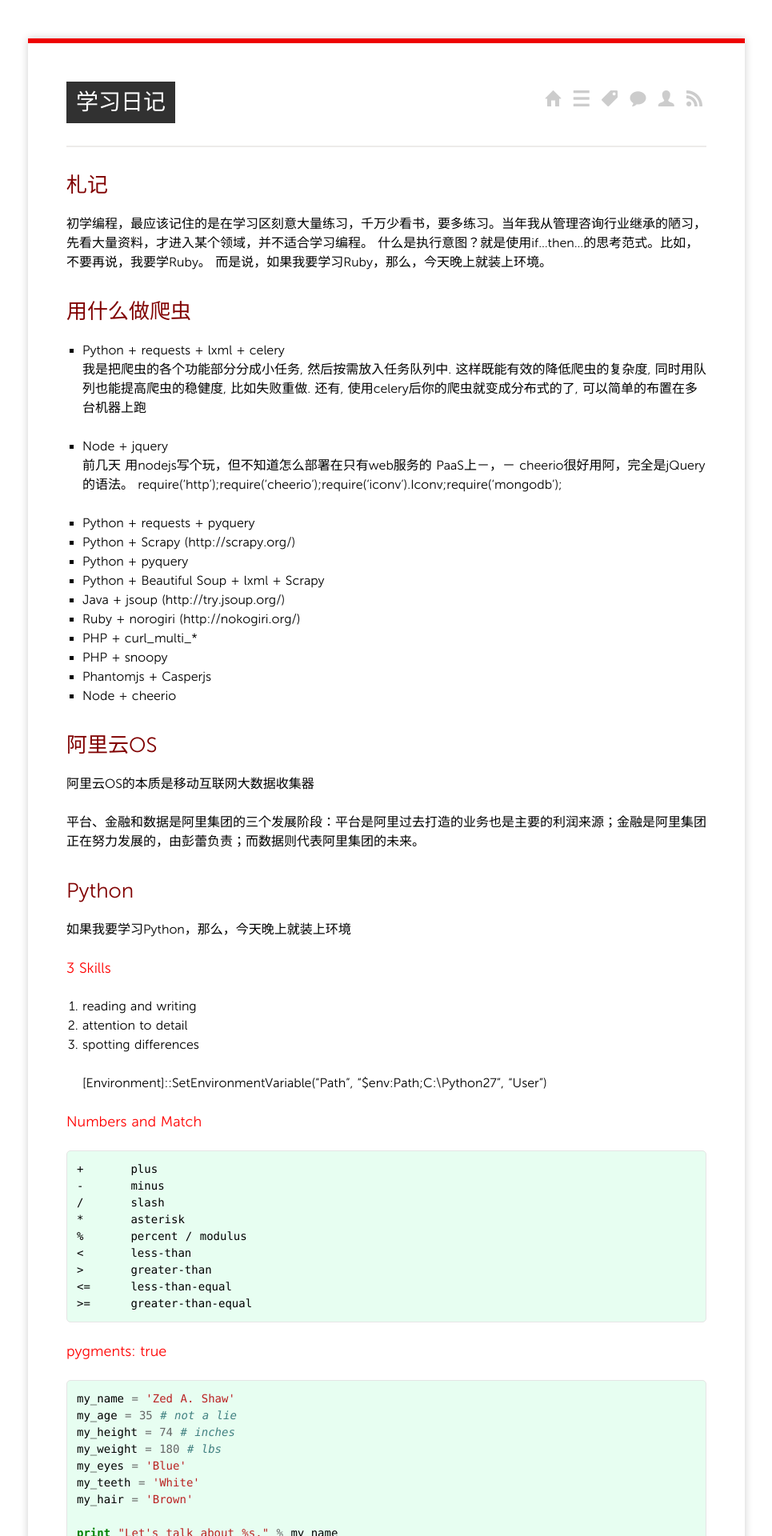
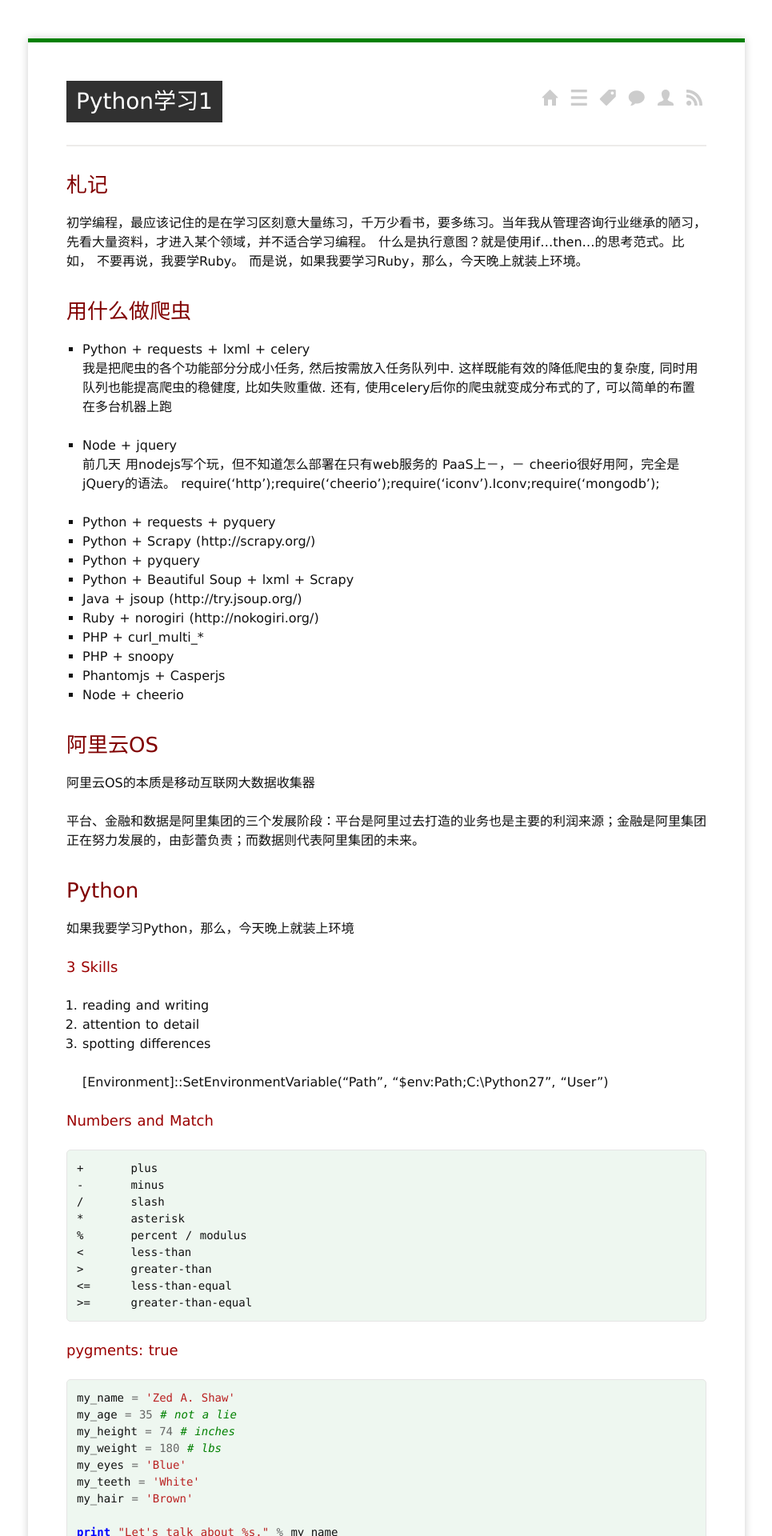
Before and after one commit to yujialive/yujialive.github.io, a Jekyll site: the page built from _posts/2014/2014-03-08-daily-notes.md, in a window 1280 px wide. Shown: the top 1920 px of the page at 80% size, without its empty margins (157-1122 px from the left). Built offline with Jekyll 4.4.1, drawn with Linux system fonts in a browser that asks for light colours; Markdown is read by kramdown in place of the engine named in the settings; comment, search, counter and statistics services are not loaded; some of the changed text lies outside the part shown.

Commit message:
daily updates

```diff
--- a/_posts/2014/2014-03-08-daily-notes.md
+++ b/_posts/2014/2014-03-08-daily-notes.md
@@ -1,8 +1,8 @@
 ---
 layout: post
-title: 学习日记
+title: Python学习1
 categories: study
-tags: python, crawler
+tags: python, python3, crawler
 ---
 
 ## 札记
@@ -77,13 +77,27 @@
 	my_age, my_height, my_weight, my_age + my_height + my_weight)
 {% endhighlight %}
 
-### Python格式化字符串
+### Python3格式化字符串
 Python3中如何`print()`方法 `format string`
+具体请参看官方文档[python docs](http://docs.python.org/2/library/string.html)
 使用"str".format()方法
 {% highlight python %}
+# Sample 1
 my_name = "Panda Yu"
 my_age = 32 # not a lie
+out_string = "let's talk about {0}, my age is {1}".format(my_name, my_age)
+print(out_string)
 
-formated_str = "let's talk about {0}, my age is {1}".format(my_name, my_age)
+# Sample 2
+int_count = 30
+float_num = 2323.443
+out_string = "|{0:20d}|{0:>20d}|{1:.3f}|{1:20f}|".format(int_count, float_num)
 print(out_string)
+
+out_string = "|{0:20d}|{0:<20d}|{1:.3f}|{1:20f}|".format(int_count, float_num)
+print(out_string)
+
+# Sample 3
+print('This {food} is {adjective}.'.format(food='spam', adjective='absolutely horrible'))
+print("abc {:s}".format("gagaag"))
 {% endhighlight %}
--- a/media/css/highlight.css
+++ b/media/css/highlight.css
@@ -1,12 +1,12 @@
 .highlight .hll { background-color: #ffffcc }
-.highlight .c { color: #408080; font-style: italic } /* Comment */
+.highlight .c { color: #008000; font-style: italic } /* Comment */
 .highlight .err { border: 1px solid #FF0000 } /* Error */
-.highlight .k { color: #008000; font-weight: bold } /* Keyword */
+.highlight .k { color: #0000FF; font-weight: bold } /* Keyword */
 .highlight .o { color: #666666 } /* Operator */
-.highlight .cm { color: #408080; font-style: italic } /* Comment.Multiline */
+.highlight .cm { color: #008000; font-style: italic } /* Comment.Multiline */
 .highlight .cp { color: #BC7A00 } /* Comment.Preproc */
-.highlight .c1 { color: #408080; font-style: italic } /* Comment.Single */
-.highlight .cs { color: #408080; font-style: italic } /* Comment.Special */
+.highlight .c1 { color: #008000; font-style: italic } /* Comment.Single */
+.highlight .cs { color: #008000; font-style: italic } /* Comment.Special */
 .highlight .gd { color: #A00000 } /* Generic.Deleted */
 .highlight .ge { font-style: italic } /* Generic.Emph */
 .highlight .gr { color: #FF0000 } /* Generic.Error */
@@ -17,17 +17,17 @@
 .highlight .gs { font-weight: bold } /* Generic.Strong */
 .highlight .gu { color: #800080; font-weight: bold } /* Generic.Subheading */
 .highlight .gt { color: #0040D0 } /* Generic.Traceback */
-.highlight .kc { color: #008000; font-weight: bold } /* Keyword.Constant */
-.highlight .kd { color: #008000; font-weight: bold } /* Keyword.Declaration */
-.highlight .kn { color: #008000; font-weight: bold } /* Keyword.Namespace */
+.highlight .kc { color: #800080; font-weight: bold } /* Keyword.Constant */
+.highlight .kd { color: #0000FF; font-weight: bold } /* Keyword.Declaration */
+.highlight .kn { color: #2424FF; font-weight: bold } /* Keyword.Namespace */
 .highlight .kp { color: #008000 } /* Keyword.Pseudo */
-.highlight .kr { color: #008000; font-weight: bold } /* Keyword.Reserved */
+.highlight .kr { color: #0000FF; font-weight: bold } /* Keyword.Reserved */
 .highlight .kt { color: #B00040 } /* Keyword.Type */
 .highlight .m { color: #666666 } /* Literal.Number */
 .highlight .s { color: #BA2121 } /* Literal.String */
 .highlight .na { color: #7D9029 } /* Name.Attribute */
 .highlight .nb { color: #008000 } /* Name.Builtin */
-.highlight .nc { color: #0000FF; font-weight: bold } /* Name.Class */
+.highlight .nc { color: #005984; font-weight: bold } /* Name.Class */
 .highlight .no { color: #880000 } /* Name.Constant */
 .highlight .nd { color: #AA22FF } /* Name.Decorator */
 .highlight .ni { color: #999999; font-weight: bold } /* Name.Entity */
--- a/media/css/screen.css
+++ b/media/css/screen.css
@@ -2,15 +2,6 @@
    v2.0 | 20110126
    License: none (public domain)
 */
-
-@font-face{font-family:'MuseoSans';src:url('../fonts/museosans_300-webfont.eot');src:url('../fonts/museosans_300-webfont.eot?#iefix') format('embedded-opentype'),url('../fonts/museosans_300-webfont.woff') format('woff'),url('../fonts/museosans_300-webfont.ttf') format('truetype'),url('../fonts/museosans_300-webfont.svg#MuseoSans300Regular') format('svg');font-weight:normal;font-style:normal}
-@font-face{font-family:'MuseoSans';src:url('../fonts/museosans_100_italic-webfont.eot');src:url('../fonts/museosans_100_italic-webfont.eot?#iefix') format('embedded-opentype'),url('../fonts/museosans_100_italic-webfont.woff') format('woff'),url('../fonts/museosans_100_italic-webfont.ttf') format('truetype'),url('../fonts/museosans_100_italic-webfont.svg#MuseoSans100Italic') format('svg');font-weight:normal;font-style:italic}
-@font-face{font-family:'MuseoSans';src:url('../fonts/museosans_700-webfont.eot');src:url('../fonts/museosans_700-webfont.eot?#iefix') format('embedded-opentype'),url('../fonts/museosans_700-webfont.woff') format('woff'),url('../fonts/museosans_700-webfont.ttf') format('truetype'),url('../fonts/museosans_700-webfont.svg#MuseoSans700Regular') format('svg');font-weight:bold;font-style:normal}
-@font-face{font-family:'MuseoSans_light';src:url('../fonts/museosans_100-webfont.eot');src:url('../fonts/museosans_100-webfont.eot?#iefix') format('embedded-opentype'),url('../fonts/museosans_100-webfont.woff') format('woff'),url('../fonts/museosans_100-webfont.ttf') format('truetype'),url('../fonts/museosans_100-webfont.svg#MuseoSans100') format('svg');font-weight:normal;font-style:normal}
-@font-face{font-family:'MuseoSans_bold';src:url('../fonts/museosans_900-webfont.eot');src:url('../fonts/museosans_900-webfont.eot?#iefix') format('embedded-opentype'),url('../fonts/museosans_900-webfont.woff') format('woff'),url('../fonts/museosans_900-webfont.ttf') format('truetype'),url('../fonts/museosans_900-webfont.svg#MuseoSans900') format('svg');font-weight:normal;font-style:normal}
-@font-face{font-family:'museo_300regular';src:url('../fonts/museo300-regular-webfont.eot');src:url('../fonts/museo300-regular-webfont.eot?#iefix') format('embedded-opentype'),url('../fonts/museo300-regular-webfont.woff') format('woff'),url('../fonts/museo300-regular-webfont.ttf') format('truetype'),url('../fonts/museo300-regular-webfont.svg#museo_300regular') format('svg');font-weight:normal;font-style:normal}
-@font-face{font-family:'museo_500regular';src:url('../fonts/museo500-regular-webfont.eot');src:url('../fonts/museo500-regular-webfont.eot?#iefix') format('embedded-opentype'),url('../fonts/museo500-regular-webfont.woff') format('woff'),url('../fonts/museo500-regular-webfont.ttf') format('truetype'),url('../fonts/museo500-regular-webfont.svg#museo_500regular') format('svg');font-weight:normal;font-style:normal}
-@font-face{font-family:'museo_700regular';src:url('../fonts/museo700-regular-webfont.eot');src:url('../fonts/museo700-regular-webfont.eot?#iefix') format('embedded-opentype'),url('../fonts/museo700-regular-webfont.woff') format('woff'),url('../fonts/museo700-regular-webfont.ttf') format('truetype'),url('../fonts/museo700-regular-webfont.svg#museo_700regular') format('svg');font-weight:normal;font-style:normal}
 
 html, body, div, span, applet, object, iframe,
 h1, h2, h3, h4, h5, h6, p, blockquote, pre,
@@ -56,14 +47,14 @@
 	border-collapse: collapse;
 	border-spacing: 0;
 }
-
 body{
-    font-size:16px;word-spacing:1px;
-    margin-left:auto;
-    margin-right:auto;
-    font-family:MuseoSans,Trebuchet,"Trebuchet MS",Tahoma,"Lucida Grande","Lucida Sans Unicode","Hiragino Sans GB","Hiragino Sans GB W3","Microsoft YaHei",Verdana,sans-serif;
-    color:#000000;
-    background-color:#ffffff;
+    font-size: 16px;
+    word-spacing: 1px;
+    margin-left: auto;
+    margin-right: auto;
+    font-family: "Microsoft YaHei", Verdana, Tahoma, sans-serif;
+    color: #111;
+    background-color: #ffffff;
 }
 
 body>div {
@@ -76,7 +67,7 @@
     -moz-box-shadow: 0 0 10px 0 #cfcfcf;
     -webkit-box-shadow: 0 0 10px 0 #cfcfcf;
     box-shadow: 0 0 10px 0 #cfcfcf;
-    border-top: 6px solid #EE0000;
+    border-top: 5px solid #008000;
 }
 h1 {
     font-size: 28px;
@@ -99,7 +90,7 @@
 	color: #ccc;
 }
 h3 {
-    color: red;
+    color: #9B0000;
     font-size: 18px;
     line-height: 24px;
 }
@@ -134,13 +125,13 @@
     padding: 12px;
     margin: 0 0 24px;
     line-height: 1.5em;
-	background: #E7FEF1;
+	background: #EEF7F0;
 }
 p code {
     font-family: Menlo, Consolas, "Courier New", Courier, "Liberation Mono", monospace;
     font-size: 14px;
-    border: 1px solid #edebea;
-    background: #E7FEF1;
+    border: 1px solid #EDEBEA;
+    background: #EEF7F0;
 }
 hr {
     border: 0;
@@ -149,10 +140,10 @@
     margin: 0 0 22px 0;
 }
 a {
-    color: #EE0000;
+    color: #0080FF;
 }
 a:visited {
-    color: #B22222;
+    color: #4F4F9D;
 }
 a.ss-icon {
 	font-size: 20px;
@@ -160,7 +151,7 @@
 	color: #ccc;
 }
 a:hover {
-    color: #EE0000;
+    color: #FF00FF;
 }
 em {
     font-style: italic;
@@ -174,8 +165,8 @@
 }
 
 .meta{
-    text-align:right;
-    font-size:14px;
+    text-align: right;
+    font-size: 14px;
     margin-bottom: 10px;
 }
 
@@ -219,7 +210,7 @@
 
 .paginator .current-page {
 color: white;
-background: #ff0000;
+background: #EE0000;
 }
 
 .paginator a:hover{
```
Also changed, not shown: _posts/2014/2014-03-09-python-notes.md (added, +6 -0 lines).
